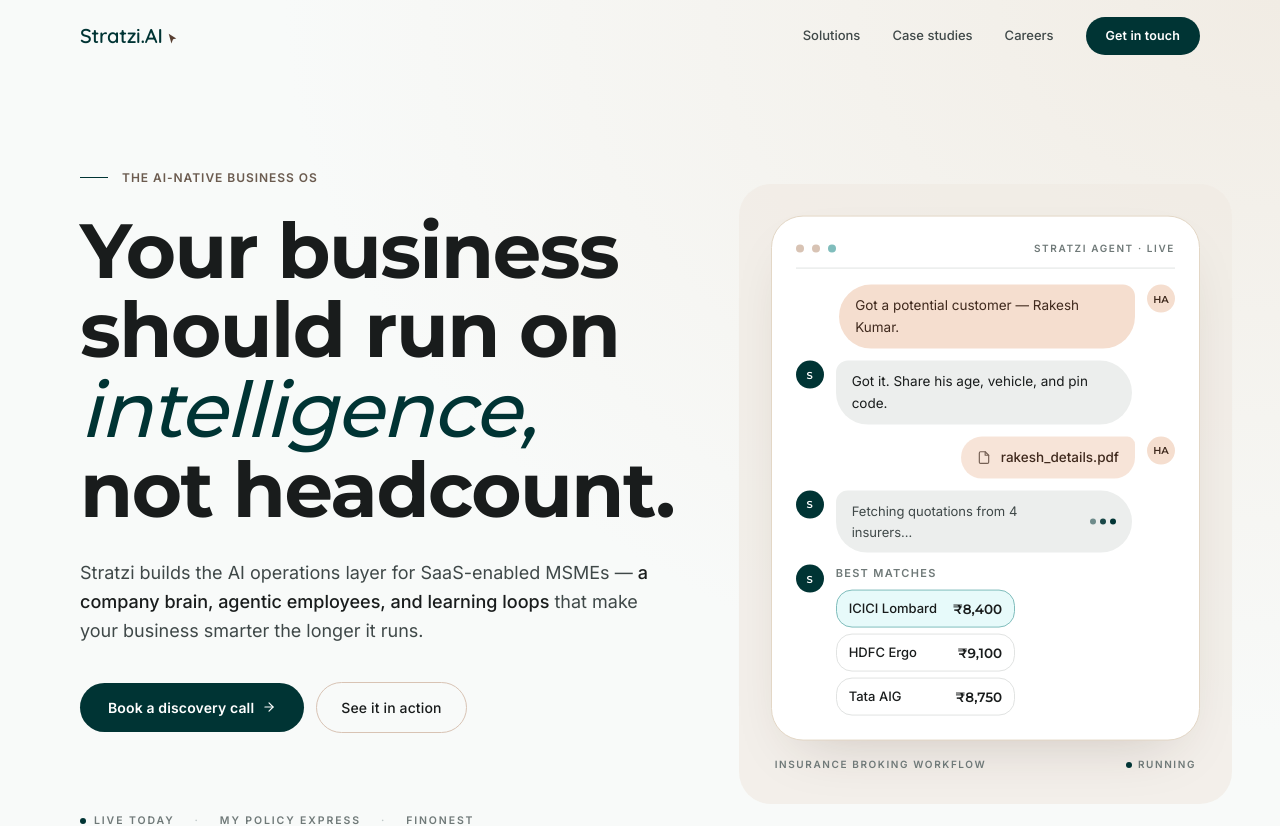
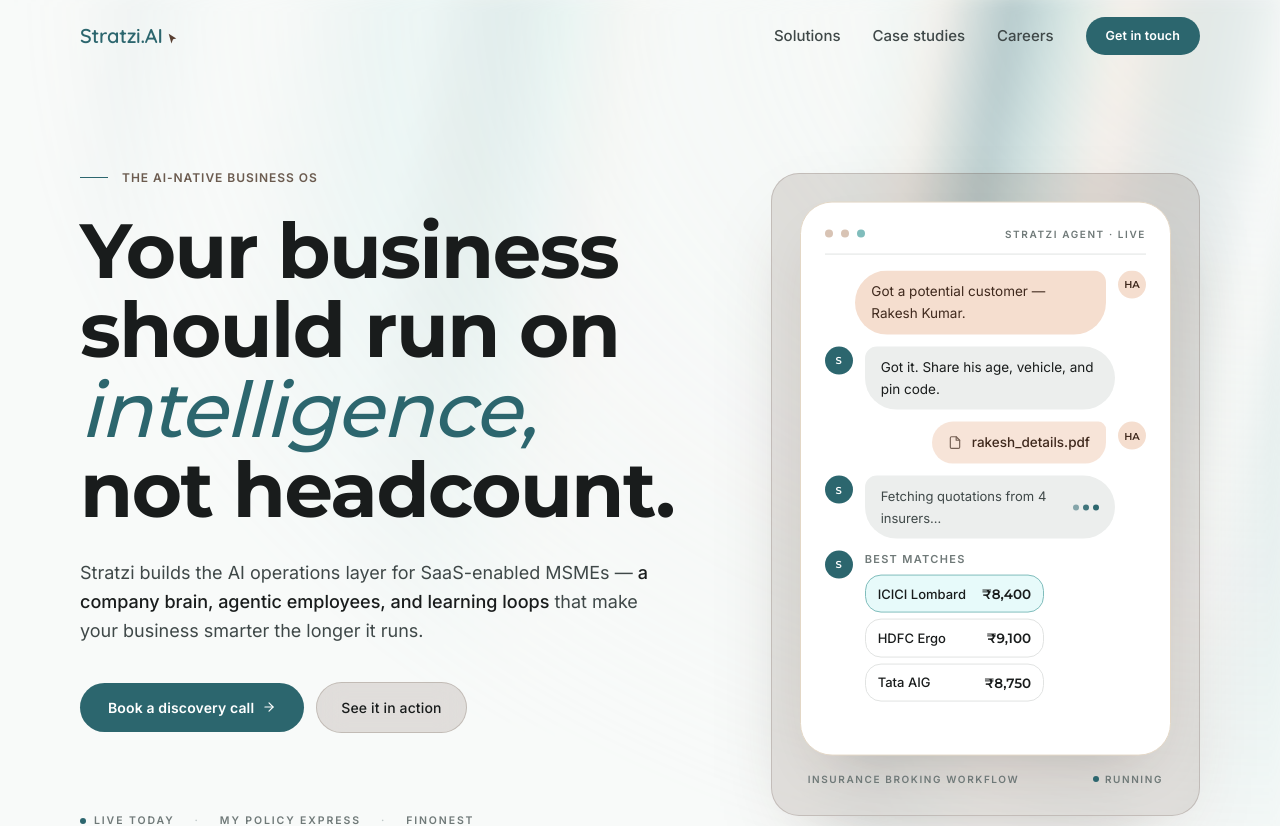
Before and after one commit to anjaligautam-svg/stratzi-website, a Next.js app: page / in a window 1280 px wide. Shown: the top 826 px of the page. Built offline with nearby package versions, Linux system fonts and the light colour scheme.

Commit message:
completed hero section

```diff
--- a/app/globals.css
+++ b/app/globals.css
@@ -19,9 +19,11 @@
   --color-ink-subtle: #6f7978;
   --color-ink-faint: #bfc8c8;
 
-  /* Primary teal */
-  --color-primary: #003434;
-  --color-primary-hover: #044f4f;
+  /* Primary teal — lifted from #003434 (very dark) to #2c666e (mid teal,
+     more lively against the warm beige surfaces). hover goes slightly darker
+     for press-down feel. soft / edge stay since they pair well with both. */
+  --color-primary: #2c666e;
+  --color-primary-hover: #1f5159;
   --color-primary-soft: #b0eeed;
   --color-primary-edge: #80bdbc;
 
@@ -63,6 +65,11 @@
   --font-body: var(--font-body), "Inter", system-ui, sans-serif;
   --font-sans: var(--font-body), "Inter", system-ui, sans-serif;
   --font-logo: var(--font-logo), "Quicksand", system-ui, sans-serif;
+
+  /* Custom animation utility — registers `animate-aurora` so Tailwind v4
+     can use it (including with variant prefixes like `after:animate-aurora`).
+     The @keyframes itself is declared in @layer components below. */
+  --animate-aurora: aurora 60s linear infinite;
 
   /* Radius scale */
   --radius: 0.5rem;
@@ -107,6 +114,13 @@
 }
 
 @layer components {
+  /* Aurora background keyframes — utility is registered via the
+     `--animate-aurora` token in @theme above. */
+  @keyframes aurora {
+    from { background-position: 50% 50%, 50% 50%; }
+    to   { background-position: 350% 50%, 350% 50%; }
+  }
+
   /* Mount-fade-up animation — replaces broken framer-motion Reveal */
   @keyframes reveal-fade-up {
     from { opacity: 0; transform: translateY(16px); }
@@ -239,4 +253,31 @@
     border-color: var(--color-taupe);
     color: var(--color-primary);
   }
+
+  /* Tinted-brown glass CTA — matches the AgentThread outer frame.
+     Used for secondary actions that should feel cohesive with that
+     glass card (e.g. the hero's "See it in action" link). */
+  .btn-glass {
+    display: inline-flex;
+    align-items: center;
+    gap: 0.5rem;
+    font-family: var(--font-body);
+    font-size: 0.875rem;
+    font-weight: 500;
+    letter-spacing: 0.01em;
+    color: var(--color-ink);
+    padding: 0.875rem 1.5rem;
+    border-radius: 9999px;
+    background-color: color-mix(in oklab, var(--color-brown-soft) 15%, transparent);
+    border: 1px solid color-mix(in oklab, var(--color-brown-soft) 22%, transparent);
+    backdrop-filter: blur(14px);
+    -webkit-backdrop-filter: blur(14px);
+    cursor: pointer;
+    transition: background-color 0.2s ease, border-color 0.2s ease, color 0.2s ease;
+  }
+  .btn-glass:hover {
+    background-color: color-mix(in oklab, var(--color-brown-soft) 22%, transparent);
+    border-color: color-mix(in oklab, var(--color-brown-soft) 32%, transparent);
+    color: var(--color-primary);
+  }
 }
--- a/components/sections/AgentThread.tsx
+++ b/components/sections/AgentThread.tsx
@@ -79,12 +79,10 @@
 
   return (
     <div className="relative">
-      {/* Soft beige wash behind the card */}
-      <div
-        aria-hidden
-        className="absolute -inset-8 rounded-[2rem] bg-bg-warm/70"
-      />
-
+      {/* Tinted-brown glass frame around the chat card —
+          backdrop blur + a soft brown wash gives the card a clear "stage"
+          distinct from the aurora background. Acts as a larger border. */}
+      <div className="relative rounded-[1.75rem] bg-brown-soft/15 backdrop-blur-xl border border-brown-soft/20 p-5 md:p-7 shadow-[0_30px_80px_-40px_rgba(63,41,29,0.35)]">
         <motion.div
           animate={{ y: [0, -4, 0] }}
           transition={{ duration: 6, repeat: Infinity, ease: "easeInOut" }}
@@ -102,8 +100,10 @@
             </div>
           </div>
 
-        {/* Messages */}
-        <div className="flex flex-col gap-3 min-h-[320px] md:min-h-[360px]">
+          {/* Messages — locked to a fixed height so the card doesn't reflow
+              as messages are added/removed during the auto-cycling loop.
+              h-[460px] fits the worst case (all 7 steps including quotes). */}
+          <div className="flex flex-col gap-3 h-[420px] md:h-[460px] overflow-hidden">
             <AnimatePresence>
               {script.slice(0, visibleCount).map((step, i) => (
                 <motion.div
@@ -127,8 +127,8 @@
           </div>
         </motion.div>
 
-      {/* Tiny meta strip under card */}
-      <div className="relative mt-4 flex items-center justify-between px-1 text-[10px] font-semibold tracking-[0.16em] uppercase text-ink-subtle">
+        {/* Meta strip — lives inside the glass frame so it floats with the card */}
+        <div className="relative mt-4 flex items-center justify-between px-2 text-[10px] font-semibold tracking-[0.16em] uppercase text-ink-subtle">
           <span>Insurance broking workflow</span>
           <span className="flex items-center gap-1.5">
             <span className="relative flex h-1.5 w-1.5">
@@ -137,6 +137,7 @@
             </span>
             Running
           </span>
+        </div>
       </div>
     </div>
   );
--- a/components/sections/Hero.tsx
+++ b/components/sections/Hero.tsx
@@ -2,6 +2,7 @@
 
 import { motion } from "framer-motion";
 import { AgentThread } from "./AgentThread";
+import { AuroraBackground } from "@/components/ui/aurora-background";
 
 const fadeUp = {
   initial: { opacity: 0, y: 16 },
@@ -11,13 +12,7 @@
 
 export function Hero() {
   return (
-    <section className="relative pt-32 md:pt-40 pb-20 md:pb-28 section-x overflow-hidden">
-      {/* Soft background wash */}
-      <div
-        aria-hidden
-        className="absolute inset-0 -z-10 bg-[radial-gradient(ellipse_at_top_right,theme(colors.bg-warm)_0%,theme(colors.bg)_55%)]"
-      />
-
+    <AuroraBackground className="pt-32 md:pt-40 pb-20 md:pb-28 section-x">
       <div className="mx-auto max-w-[1440px] grid grid-cols-1 lg:grid-cols-12 gap-12 lg:gap-16 items-center">
         {/* Left: copy */}
         <div className="lg:col-span-7">
@@ -70,7 +65,7 @@
                 <polyline points="12 5 19 12 12 19" />
               </svg>
             </a>
-            <a href="#proof" className="btn-ghost">
+            <a href="#proof" className="btn-glass">
               See it in action
             </a>
           </motion.div>
@@ -93,15 +88,10 @@
         </div>
 
         {/* Right: agent thread */}
-        <motion.div
-          initial={{ opacity: 0, y: 24 }}
-          animate={{ opacity: 1, y: 0 }}
-          transition={{ duration: 0.9, ease: [0.16, 1, 0.3, 1], delay: 0.32 }}
-          className="lg:col-span-5"
-        >
+        <div className="lg:col-span-5 reveal reveal-d4">
           <AgentThread />
-        </motion.div>
+        </div>
       </div>
-    </section>
+    </AuroraBackground>
   );
 }
--- a/components/sections/Navbar.tsx
+++ b/components/sections/Navbar.tsx
@@ -39,7 +39,7 @@
             <a
               key={l.href}
               href={l.href}
-              className="text-[13px] font-medium text-ink-muted hover:text-primary transition-colors"
+              className="text-[15px] font-medium text-ink-muted hover:text-primary transition-colors"
             >
               {l.label}
             </a>
--- /dev/null
+++ b/components/ui/aurora-background.tsx
@@ -0,0 +1,69 @@
+"use client";
+
+import { cn } from "@/lib/utils";
+import React, { type ReactNode } from "react";
+
+interface AuroraBackgroundProps extends React.HTMLAttributes<HTMLDivElement> {
+  children: ReactNode;
+  showRadialGradient?: boolean;
+}
+
+/**
+ * AuroraBackground — soft animated wave behind hero content.
+ *
+ * Adapted from the original aceternity component:
+ * - Strips dark-mode variants (we ship light-only for now).
+ * - Strips the `invert` filter and original blue/indigo palette.
+ * - Uses Stratzi tokens (primary teal, primary-edge, primary-soft, taupe-cream,
+ *   bg-warm) so the wave reads as brand, not generic.
+ * - Tuned opacity down to ~35% so the hero copy and agent thread stay readable.
+ * - Removes built-in flex centering and forced 100vh so callers control layout.
+ */
+export const AuroraBackground = ({
+  className,
+  children,
+  showRadialGradient = true,
+  ...props
+}: AuroraBackgroundProps) => {
+  return (
+    <div
+      className={cn(
+        "relative overflow-hidden bg-bg text-ink",
+        className
+      )}
+      {...props}
+    >
+      {/* Aurora layer — purely decorative, behind content via z-0 */}
+      <div className="absolute inset-0 overflow-hidden z-0 pointer-events-none">
+        <div
+          className={cn(
+            // Soft beige stripe pattern (the "wash")
+            "[--soft-gradient:repeating-linear-gradient(100deg,var(--color-bg)_0%,var(--color-bg)_7%,transparent_10%,transparent_12%,var(--color-bg)_16%)]",
+            // Brand-colored aurora stripes (teal → cream)
+            "[--aurora:repeating-linear-gradient(100deg,var(--color-primary)_10%,var(--color-primary-edge)_15%,var(--color-primary-soft)_20%,var(--color-taupe-cream)_25%,var(--color-primary)_30%)]",
+            // Stack the two backgrounds
+            "[background-image:var(--soft-gradient),var(--aurora)]",
+            "[background-size:300%,_200%]",
+            "[background-position:50%_50%,50%_50%]",
+            "filter blur-[10px]",
+            // Pseudo-element drives the animation (decoupled from the base layer
+            // so the base can hold position while ::after drifts)
+            "after:content-[''] after:absolute after:inset-0",
+            "after:[background-image:var(--soft-gradient),var(--aurora)]",
+            "after:[background-size:200%,_100%]",
+            "after:animate-aurora after:[background-attachment:fixed]",
+            "after:mix-blend-multiply",
+            "pointer-events-none absolute -inset-[10px] opacity-35 will-change-transform",
+            // Mask the aurora into the top-right corner so it's a soft glow,
+            // not a wall of color across the whole hero.
+            showRadialGradient &&
+              "[mask-image:radial-gradient(ellipse_at_100%_0%,black_10%,transparent_70%)]"
+          )}
+        />
+      </div>
+
+      {/* Foreground content sits above aurora via z-10 */}
+      <div className="relative z-10">{children}</div>
+    </div>
+  );
+};
```
Lines whose indentation alone changed are shown as unchanged.
